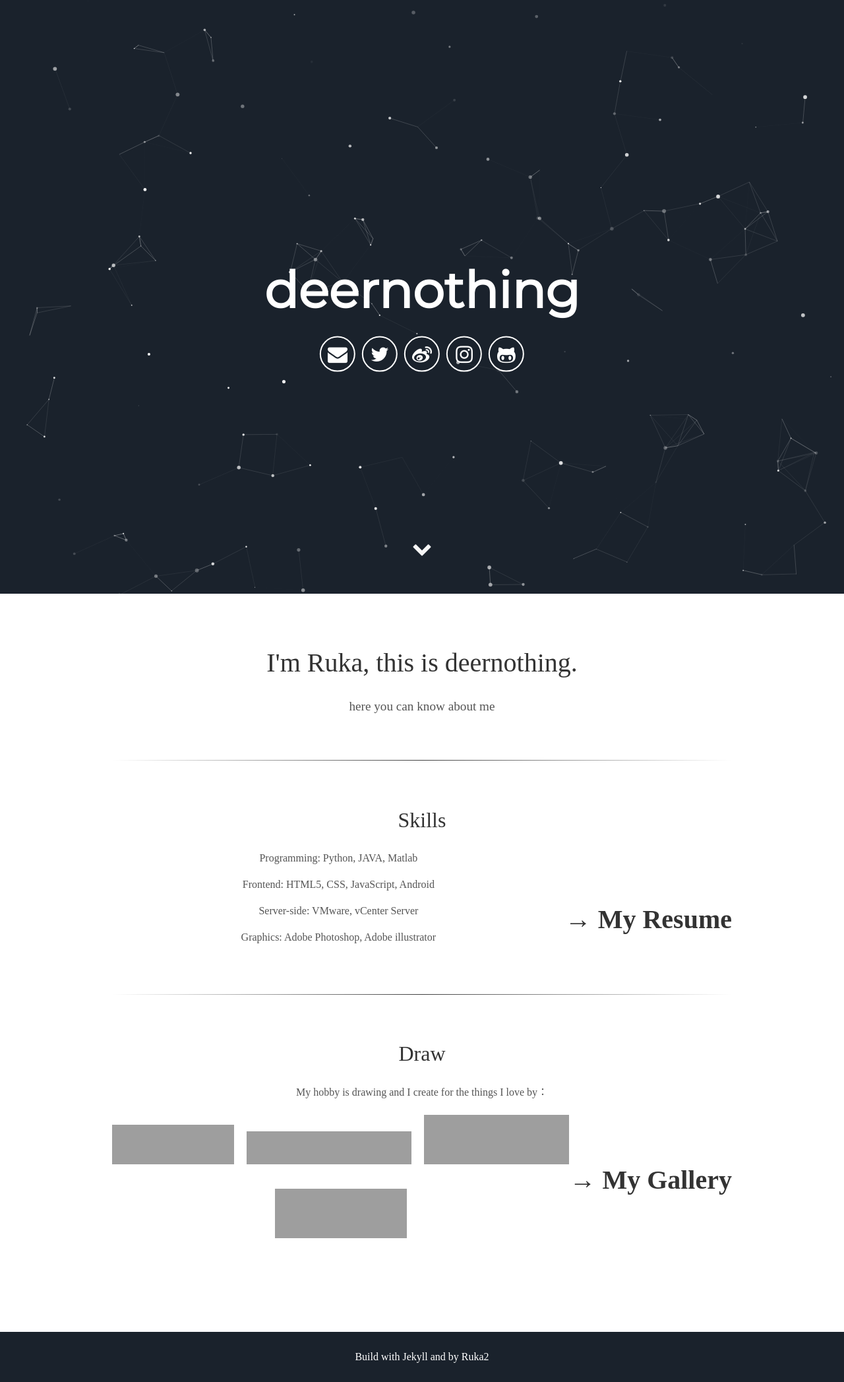
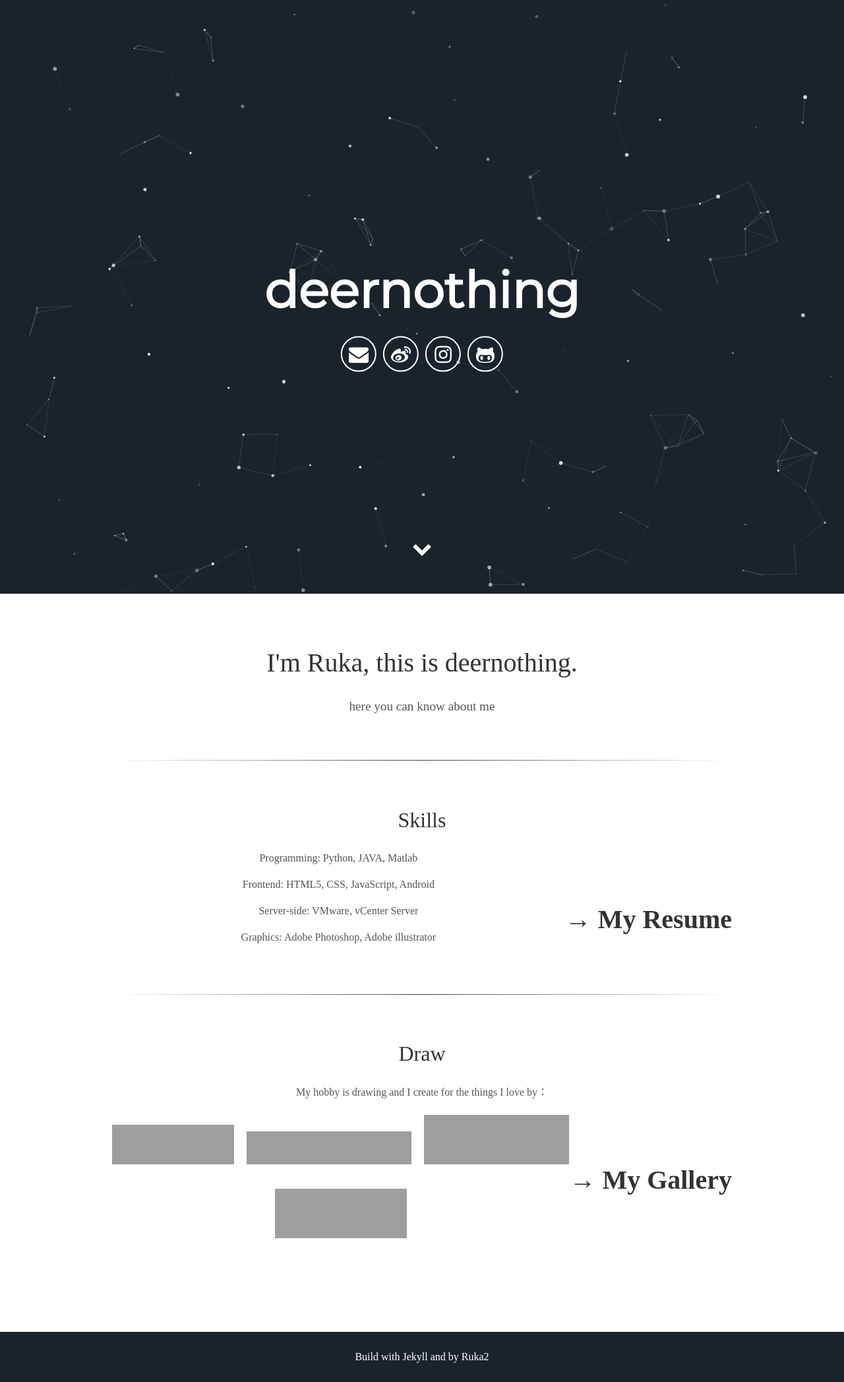
Before and after one commit to Ruka2/deernothing, a Jekyll site: the page built from index.html, in a window 1280 px wide. Shown: the whole page at 66% size. Built offline with Jekyll 4.4.1, drawn with Linux system fonts in a browser that asks for light colours; some web fonts are replaced; grey boxes are pictures that could not be loaded.

Commit message:
Update header.html

```diff
--- a/_includes/header.html
+++ b/_includes/header.html
@@ -6,8 +6,8 @@
       </h1>
       <div class="header-icons">
         <a aria-label="Send email" href="2451239358@qq.com"><i class="icon fa fa-envelope"></i></a>
-        <a aria-label="My Twitter" target="_blank" href="https://twitter.com/Deerruka"><i class="icon fa fa-twitter" aria-hidden="true"></i></a>
-        <a aria-label="My Twitter" target="_blank" href="https://www.weibo.com/5608824178"><i class="icon fa fa-weibo" aria-hidden="true"></i></a>
+        <!--<a aria-label="My Twitter" target="_blank" href="https://twitter.com/Deerruka"><i class="icon fa fa-twitter" aria-hidden="true"></i></a>-->
+        <a aria-label="My Weibo" target="_blank" href="https://www.weibo.com/5608824178"><i class="icon fa fa-weibo" aria-hidden="true"></i></a>
         <a aria-label="My Instagram" target="_blank" href="https://www.instagram.com/suwaku_r"><i class="icon fa fa-instagram" aria-hidden="true"></i></a>
         <!--<a aria-label="My Facebook" target="_blank" href="https://www.facebook.com/suwa.ku.5"><i class="icon fa fa-facebook" aria-hidden="true"></i></a>-->
         <a aria-label="My Github" target="_blank" href="https://github.com/ruka2"><i class="icon fa fa-github-alt" aria-hidden="true"></i></a>
```
